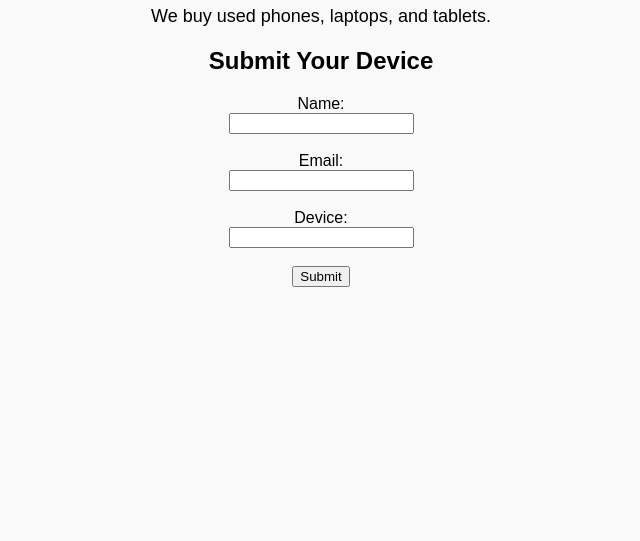
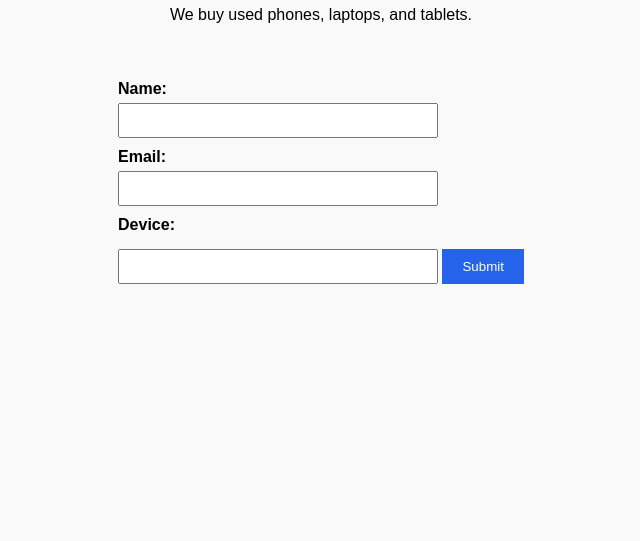
Before and after one commit to techbuyinc/sell-your-electronics, a plain HTML site: page index.html in a window 1280 px wide. Shown: the part 259-800 px from the top of the page, without its empty margins (319-959 px from the left). Drawn offline with Linux system fonts and the light colour scheme.

Commit message:
Ready-to-deploy homepage with logo, Formspree form, and Thank You page

```diff
--- a/index.html
+++ b/index.html
@@ -6,28 +6,34 @@
   <title>Sell Your Electronics</title>
   <style>
     body { font-family: Arial, sans-serif; text-align: center; padding: 50px; background: #f9f9f9; }
+    img { max-width: 200px; margin-bottom: 20px; }
     h1 { color: #2563eb; }
-    p { font-size: 18px; }
+    form { margin-top: 30px; display: inline-block; text-align: left; }
+    label { display: block; margin-top: 10px; font-weight: bold; }
+    input { width: 300px; padding: 8px; margin-top: 5px; }
+    button { margin-top: 15px; padding: 10px 20px; background: #2563eb; color: white; border: none; cursor: pointer; }
+    button:hover { background: #1e40af; }
   </style>
 </head>
 <body>
-  <img src="logo.png" alt="Company Logo" style="max-width:200px; margin-bottom:20px;">
-  <h1>Welcome to Sell Your Electronics</h1>
+  <img src="logo.png" alt="Company Logo">
+  <h1>Sell Your Electronics</h1>
   <p>We buy used phones, laptops, and tablets.</p>
-  <h2>Submit Your Device</h2>
-<form action="https://formspree.io/f/mgvljlwp" method="POST">
-<input type="hidden" name="_next" value="thank-you.html">
 
-  <label>Name:</label><br>
-  <input type="text" name="name" required><br><br>
+  <!-- Formspree Form -->
+  <form action="https://formspree.io/f/mgvljlwp" method="POST">
+    <input type="hidden" name="_next" value="thank-you.html">
 
-  <label>Email:</label><br>
-  <input type="email" name="email" required><br><br>
+    <label>Name:</label>
+    <input type="text" name="name" required>
 
-  <label>Device:</label><br>
-  <input type="text" name="device" required><br><br>
+    <label>Email:</label>
+    <input type="email" name="email" required>
 
-  <button type="submit">Submit</button>
-</form>
+    <label>Device:</label>
+    <input type="text" name="device" required>
+
+    <button type="submit">Submit</button>
+  </form>
 </body>
 </html>
```
Also changed, not shown: thank-you.html (added, +19 -0 lines).
